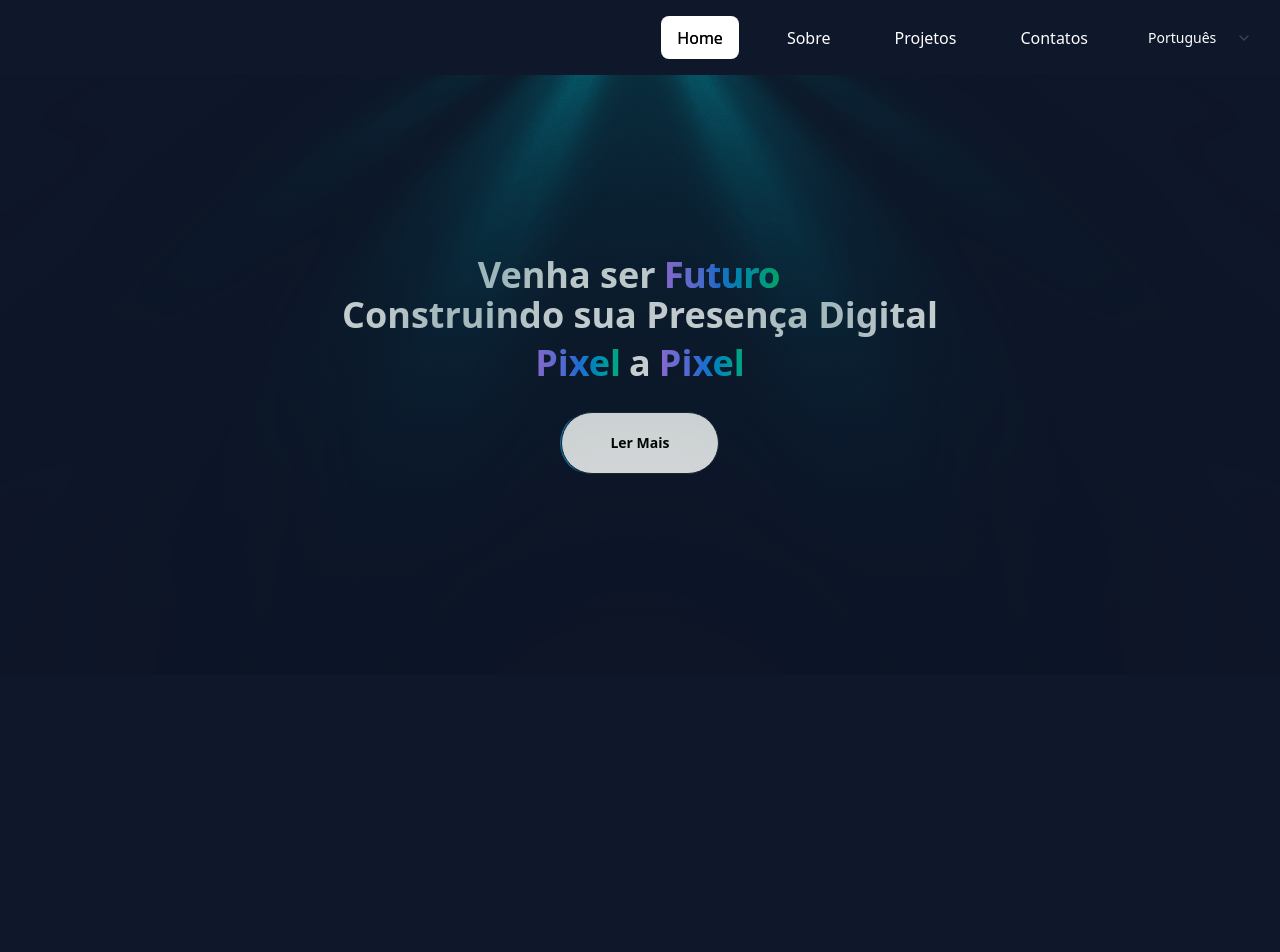
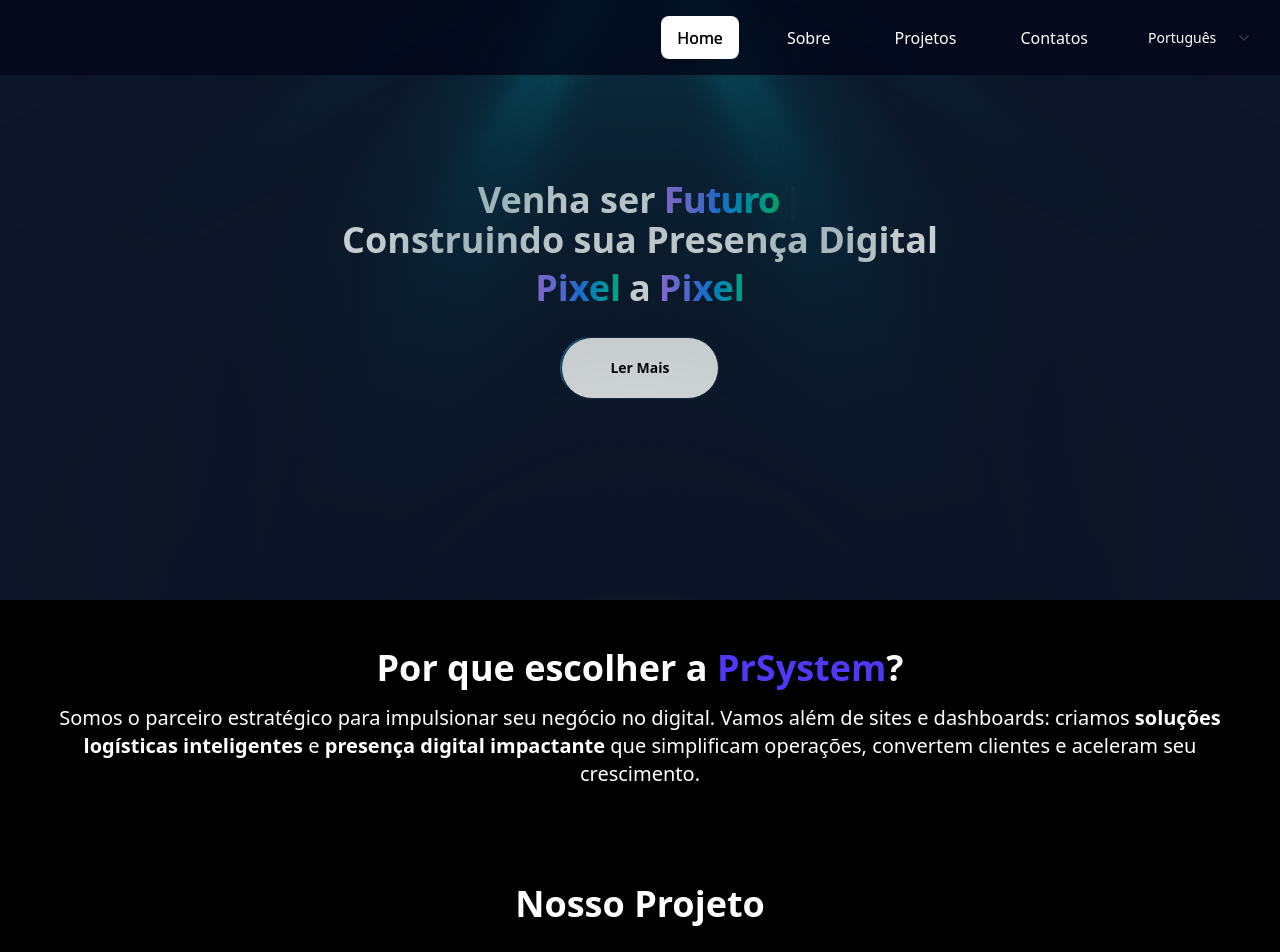
Before and after one commit to Ronaldo-j/prsystem_portfolio, a Next.js app: page / in a window 1280 px wide. Shown: the top 952 px of the page. Before the commit the page ends 800 px from the top, so only its background shows below. Built offline with nearby package versions, Linux system fonts and the light colour scheme.

Commit message:
✨feat: adicionando navegação fixa e novas seções à página inicial

```diff
--- a/src/app/globals.css
+++ b/src/app/globals.css
@@ -120,3 +120,27 @@
     @apply bg-background text-foreground;
   }
 }
+
+.sticky-nav {
+  position: fixed;
+  top: 0;
+  width: 100%;
+  z-index: 50;
+  background-color: oklch(0.129 0.042 264.695 / 0.8);
+  backdrop-filter: blur(10px);
+  -webkit-backdrop-filter: blur(10px);
+  animation: slideDown 0.5s ease-in-out;
+}
+
+@keyframes slideDown {
+  from {
+    transform: translateY(-100%);
+  }
+  to {
+    transform: translateY(0);
+  }
+}
+
+body[data-scroll-locked] {
+  overflow: visible !important;
+}
--- a/src/app/page.tsx
+++ b/src/app/page.tsx
@@ -11,7 +11,6 @@
   SelectTrigger,
   SelectValue,
 } from "@/components/ui/select"
-import Image from "next/image";
 
 
 const items = [
@@ -24,7 +23,9 @@
 export default function Home() {
   return (
     <div>
-      <div className="bg-transparent flex items-center justify-end gap-4 p-4">
+      <div
+        className="sticky-nav flex items-center justify-end gap-4 p-4"
+      >
         <GooeyNav
           items={items}
           particleCount={15}
@@ -97,6 +98,29 @@
             </div>
           </div>
         </div>
+
+        <div className="bg-black py-12 px-4 sm:px-6 lg:px-8 text-center">
+          <h2 className="text-white font-extrabold text-gray-900 sm:text-4xl mb-4">
+            Por que escolher a <span className="text-indigo-600">PrSystem</span>?
+          </h2>
+          <p className="text-xl text-white x-w-3xl mx-auto">
+            Somos o parceiro estratégico para impulsionar seu negócio no digital. Vamos além de sites e dashboards: criamos <strong>soluções logísticas inteligentes</strong> e <strong>presença digital impactante</strong> que simplificam operações, convertem clientes e aceleram seu crescimento.
+          </p>
+        </div>
+
+        <div className="bg-black py-12 px-4 sm:px-6 lg:px-8 text-center">
+          <h2 className="text-white font-extrabold text-gray-900 sm:text-4xl mb-4">
+            Nosso Projeto
+          </h2>
+        </div>
+
+        <div className="bg-black py-12 px-4 sm:px-6 lg:px-8 text-center">
+          <h2 className="text-white font-extrabold text-gray-900 sm:text-4xl mb-4">
+            Nosso Contato
+          </h2>
+        </div>
+
+        <footer className="bg-black py-12 px-4 sm:px-6 lg:px-8 text-center text-white"> foter aqui </footer>
       </div>
     </div>
   );
--- a/src/components/GooeyNav.tsx
+++ b/src/components/GooeyNav.tsx
@@ -179,7 +179,6 @@
             position: absolute;
             inset: -75px;
             z-index: -2;
-            background: black;
           }
           .effect.filter::after {
             content: "";
```
